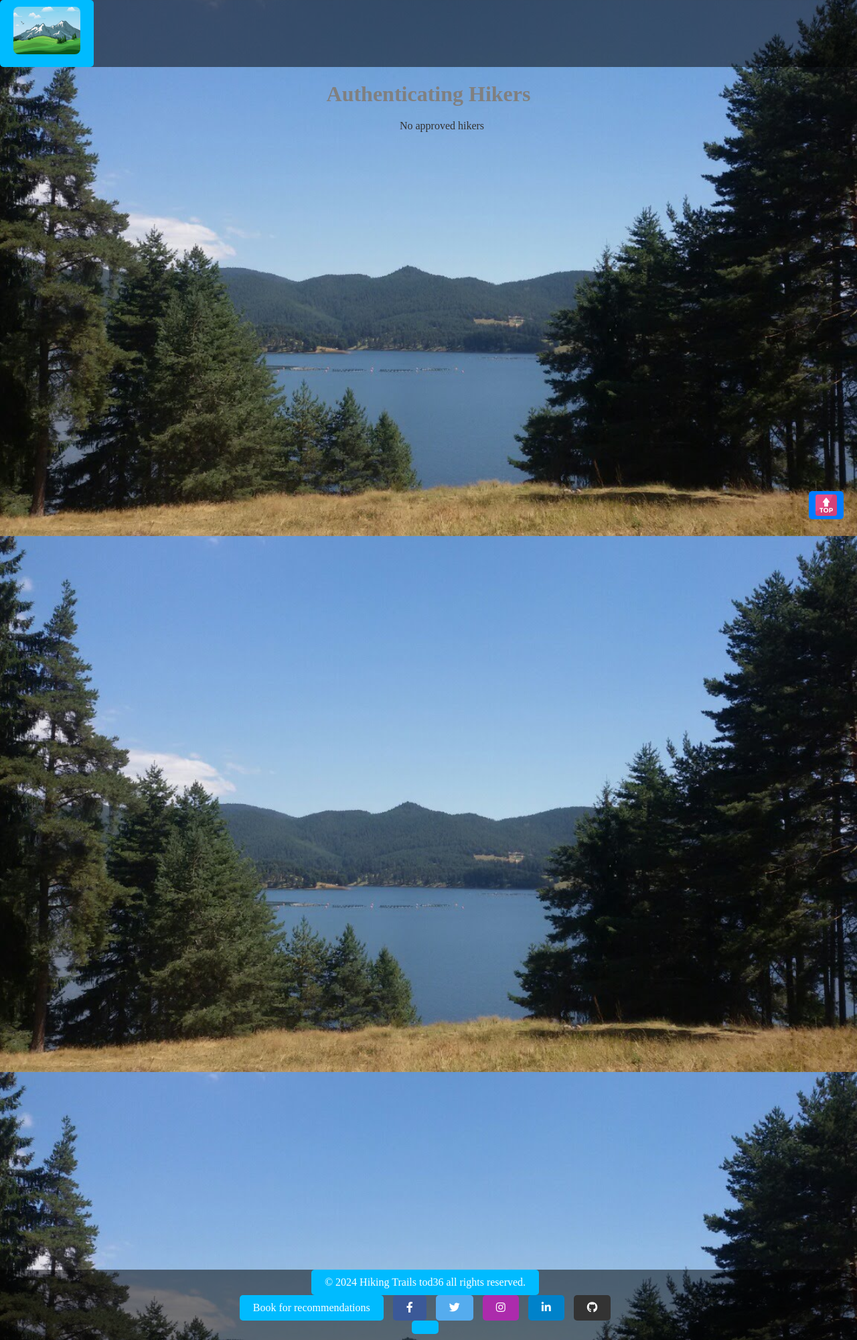
After one commit to tod36/HikingTrails, a Django app: page /authenticating_users/ in a window 1280 px wide. The commit adds this page. Shown: the whole page at 67% size. Run offline with Django 5.2, Linux system fonts and the light colour scheme; data that the repository does not hold is empty; parts of the project's set-up code (start-up, migrations or seed data) failed here and were passed over; some libraries are stand-ins or nearby versions.

Commit message:
is_authenticated

```diff
--- a/HikingTrails/Hikers/urls.py
+++ b/HikingTrails/Hikers/urls.py
@@ -2,7 +2,7 @@ from django.contrib.auth.views import LoginView, LogoutView
 from django.urls import path
 
 from HikingTrails.Hikers import views
-from HikingTrails.Hikers.views import HikerRegView, HikerDetailView
+from HikingTrails.Hikers.views import HikerRegView, HikerDetailView, authenticating_users
 from HikingTrails.Hikers.views import approved_hikers, HikerUpdateView, HikerDeleteView
 
 urlpatterns = [
@@ -12,6 +12,8 @@ urlpatterns = [
 
     path('approved_users/', approved_hikers, name='approved_hikers'),
 
+    path('authenticating_users/', authenticating_users, name='authenticating_users'),
+
     path('hiker/<int:pk>/', HikerDetailView.as_view(), name='hiker_details'),
 
     path('hiker_update/<int:pk>/', HikerUpdateView.as_view(), name='hiker_update'),
--- a/HikingTrails/Hikers/views.py
+++ b/HikingTrails/Hikers/views.py
@@ -86,3 +86,7 @@ def home_with_nav(request):
 def approved_hikers(request):
     approved_hikers_list = Hiker.objects.filter(is_approved=True)
     return render(request, 'hikers/approved_hikers.html', {'approved_hikers': approved_hikers_list})
+
+def authenticating_users(request):
+    authenticating_users_list = Hiker.objects.filter(is_active=True)
+    return render(request, 'hikers/authenticating_users.html', {'authenticating_users': authenticating_users_list})
--- /dev/null
+++ b/templates/hikers/authenticating_users.html
@@ -0,0 +1,16 @@
+{% extends 'base.html' %}
+
+{% block content %}
+    <h1>Authenticating Hikers</h1>
+    <ul>
+        {% if authenticating_users %}
+            {% for user in authenticating_users %}
+                <li>{{ user.username }}</li>
+                <li>{{ user.email }}</li>
+                <a href="{% url 'hiker_details' user.pk %}" class="btn btn-primary">View Profile</a>
+            {% endfor %}
+        {% else %}
+            <li>No approved hikers</li>
+        {% endif %}
+    </ul>
+{% endblock %}
```
Also changed, not shown: templates/hikers/home_with_nav.html (+7 -0 lines).
